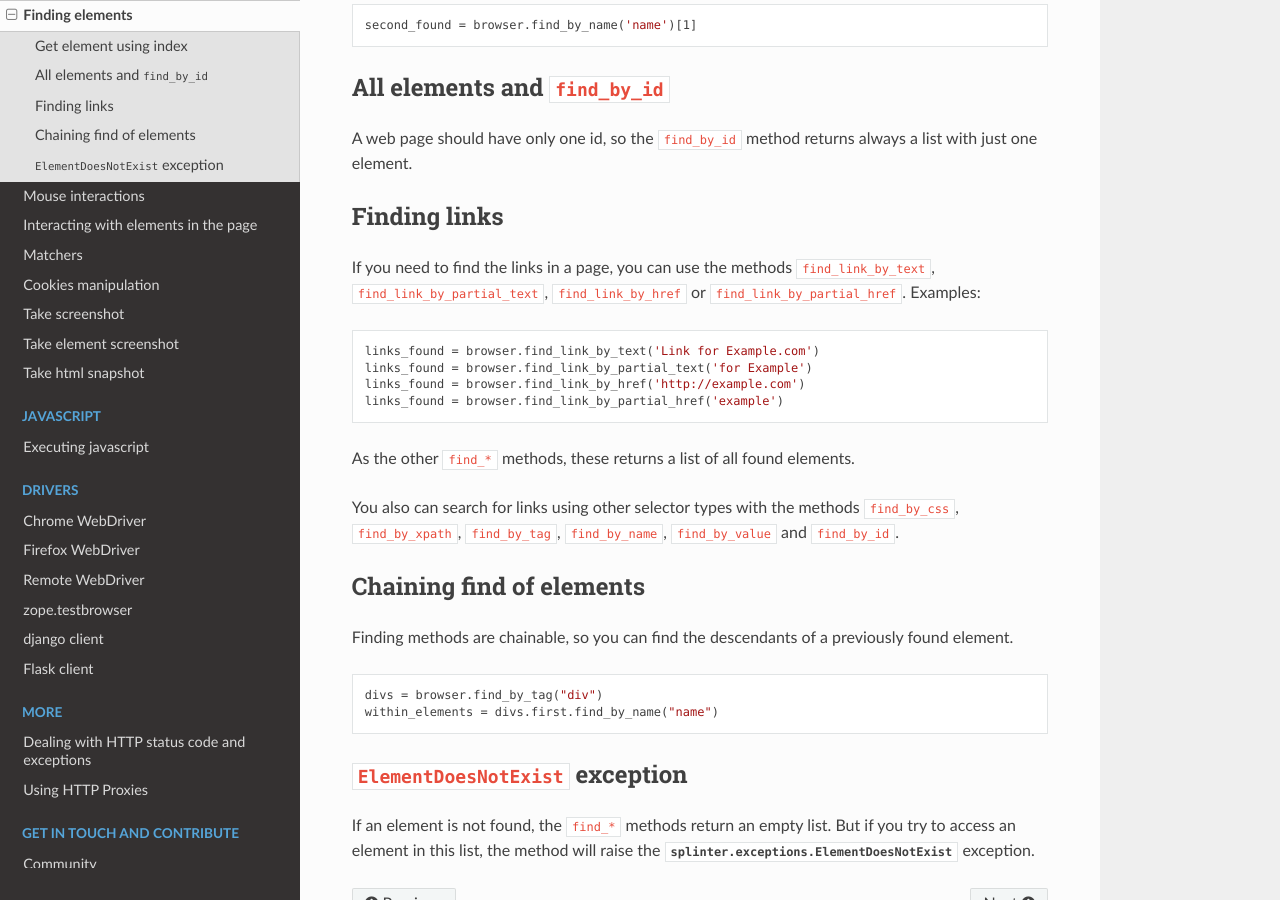
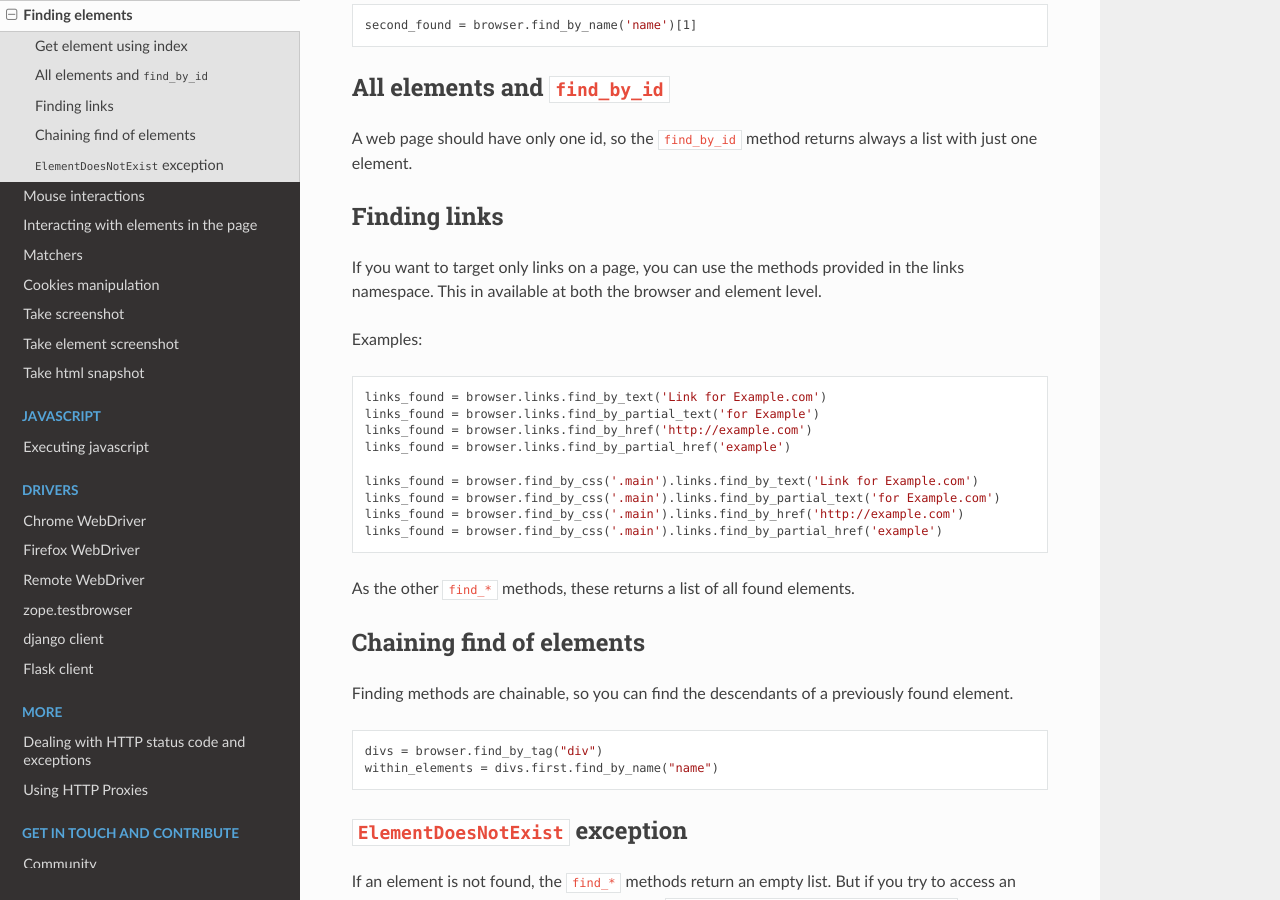
Before and after one commit to cobrateam/splinter, a Sphinx documentation site: the page built from docs/finding.rst, in a window 1280 px wide and 900 px high, scrolled down 757 px. Built offline with Sphinx 7.4.7 and the Read the Docs theme 2.0.0, drawn with Linux system fonts in a browser that asks for light colours; pages that are not in the unit, such as notebooks, are missing from menus.

Commit message:
Add deprecation warning to find_link_by_ methods. Document browser.links and element.links

```diff
--- a/docs/drivers/remote.rst
+++ b/docs/drivers/remote.rst
@@ -57,7 +57,7 @@ browser instance running on Windows 7.
         print("Link to job: https://saucelabs.com/jobs/{}".format(
               browser.driver.session_id))
         browser.visit("https://splinter.readthedocs.io")
-        browser.find_link_by_text('documentation').first.click()
+        browser.find_by_text('documentation').first.click()
 
 
 .. _Selenium Grid: https://code.google.com/p/selenium/wiki/Grid2
--- a/docs/finding.rst
+++ b/docs/finding.rst
@@ -68,25 +68,28 @@ a list with just one element.
 Finding links
 =============
 
-If you need to find the links in a page, you can use the methods
-``find_link_by_text``, ``find_link_by_partial_text``, ``find_link_by_href`` or
-``find_link_by_partial_href``. Examples:
+If you want to target only links on a page, you can use the methods provided in the
+links namespace. This in available at both the browser and element level.
+
+Examples:
 
 .. highlight:: python
 
 ::
 
-    links_found = browser.find_link_by_text('Link for Example.com')
-    links_found = browser.find_link_by_partial_text('for Example')
-    links_found = browser.find_link_by_href('http://example.com')
-    links_found = browser.find_link_by_partial_href('example')
+    links_found = browser.links.find_by_text('Link for Example.com')
+    links_found = browser.links.find_by_partial_text('for Example')
+    links_found = browser.links.find_by_href('http://example.com')
+    links_found = browser.links.find_by_partial_href('example')
+
+    links_found = browser.find_by_css('.main').links.find_by_text('Link for Example.com')
+    links_found = browser.find_by_css('.main').links.find_by_partial_text('for Example.com')
+    links_found = browser.find_by_css('.main').links.find_by_href('http://example.com')
+    links_found = browser.find_by_css('.main').links.find_by_partial_href('example')
 
 
 As the other ``find_*`` methods, these returns a list of all found elements.
 
-You also can search for links using other selector types with the methods
-``find_by_css``, ``find_by_xpath``, ``find_by_tag``, ``find_by_name``,
-``find_by_value`` and ``find_by_id``.
 
 Chaining find of elements
 =========================
```
Also changed, not shown: 1 other file.
